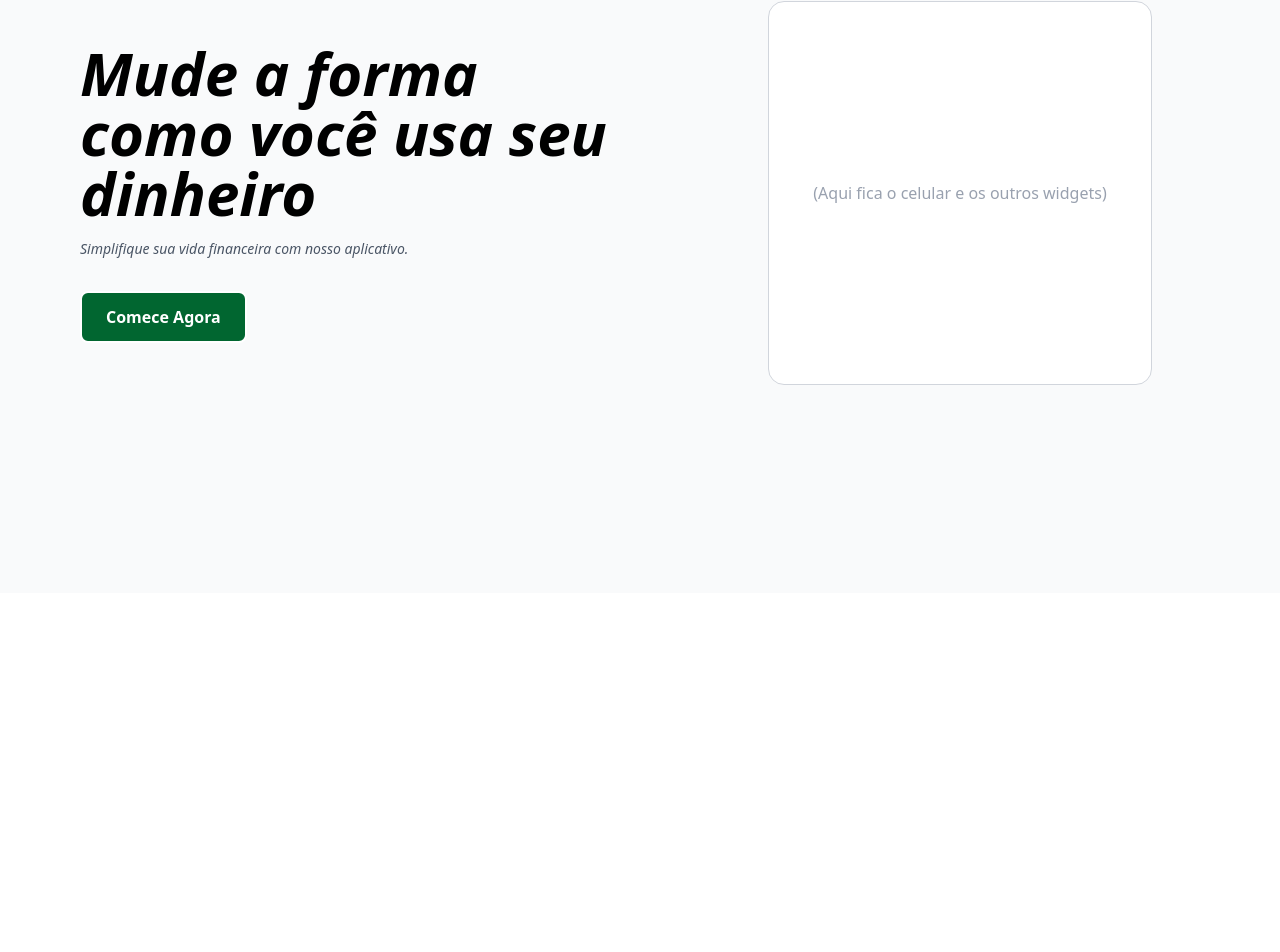
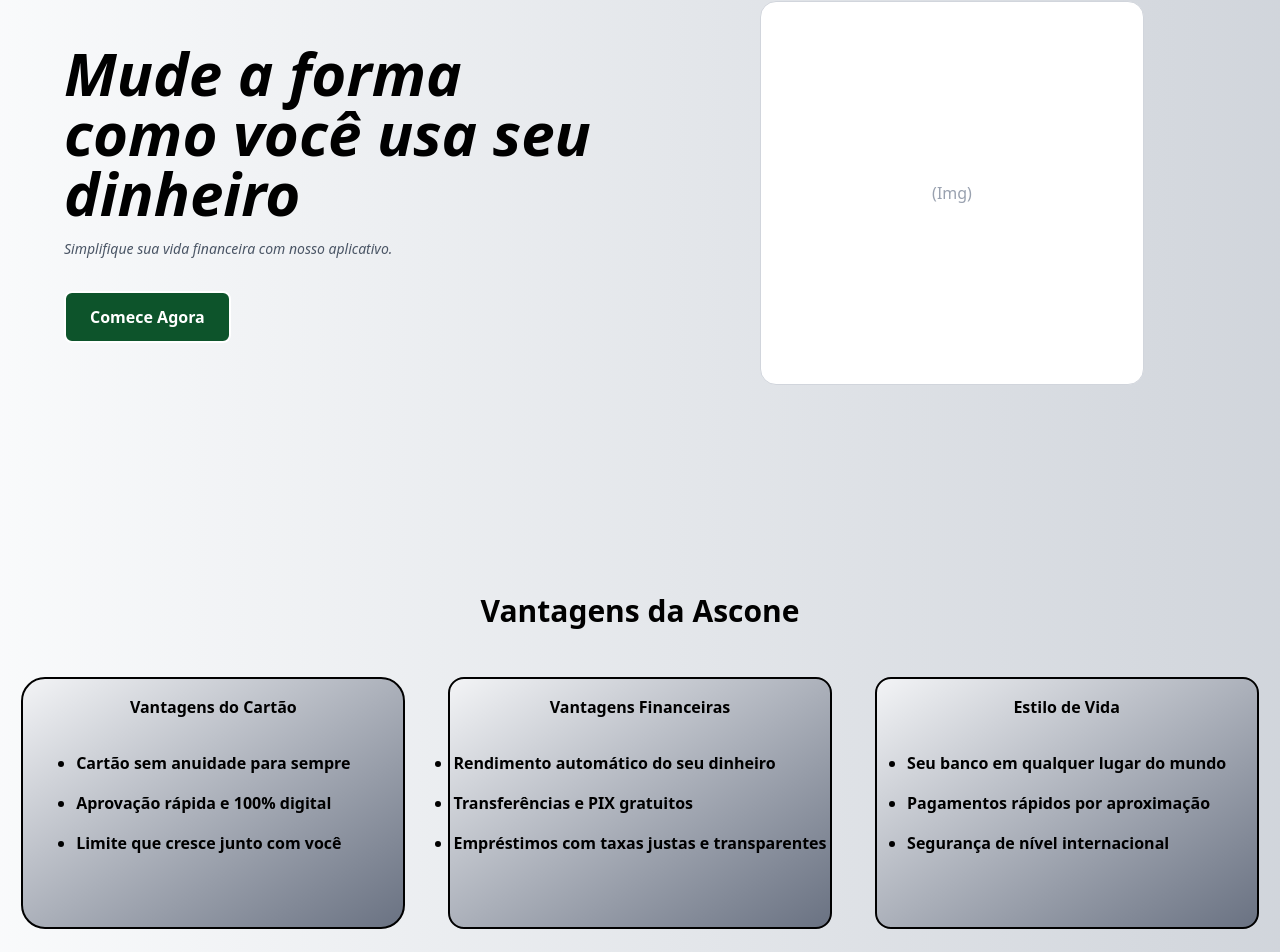
Before and after one commit to Jotaerri17/Ascone, a Next.js app: page / in a window 1280 px wide. Shown: the part 297-1249 px from the top of the page. Before the commit the page ends 890 px from the top, so only its background shows below. Built offline with nearby package versions, Linux system fonts and the light colour scheme.

Commit message:
Update layout and styling for improved UI; change title and enhance header design

```diff
--- a/app/layout.jsx
+++ b/app/layout.jsx
@@ -3,7 +3,7 @@
 
 
 export const metadata = {
-  title: "Create Next App",
+  title: "Clone Ascone",
   description: "Generated by create next app",
 };
 export default function RootLayout({ children }) {
--- a/app/page.jsx
+++ b/app/page.jsx
@@ -9,14 +9,14 @@
 
   return(
     <>
-      <header>
+      <header className='bg-gradient-to-r from-gray-50 to-gray-300'>
 
 
         <nav className=' flex  justify-between items-center py-6 mx-10'>
 
           <h1 className='text-black text-3xl  font-extrabold'>Ascone</h1>
 
-          <div className='flex space-x-44'>
+          <div className='flex space-x-44 '>
             <h1 className=' text-black text-md cursor-pointer font-semibold hover:border-b-1'> Home </h1>
             <h1 className=' text-black text-md cursor-pointer font-semibold hover:border-b-1'> Company </h1>
             <h1 className=' text-black text-md cursor-pointer font-semibold hover:border-b-1'> Help </h1>
@@ -24,25 +24,25 @@
 
           <div className='flex space-x-10 items-center'>
               <h1 className=' text-md cursor-pointer font-semibold'> Login </h1>
-              <h1 className=' text-white text-sm cursor-pointer border-2  bg-green-800 rounded-2xl px-4 py-2 font-semibold '> Sign Up  </h1>
+              <h1 className=' text-white text-sm cursor-pointer border-2 border-green-900 bg-green-900 rounded-2xl px-4 py-2 font-semibold hover:bg-green-700 hover:border-green-700 duration-150'> Sign Up  </h1>
           </div>
 
         </nav>
-      <div className="w-full h-[2px] bg-gray-400"></div>
+      <div className="w-full h-0.5 bg-black ">l</div>
 
 
 
-    <div className="flex flex-col md:flex-row min-h-screen  bg-gray-50 p-8">
+    <div className="flex flex-col md:flex-row min-h-screen bg-gradient-to-r from-gray-50 to-gray-300 p-8">
 
 
-      <div className="flex-1 flex flex-col justify-center p-12  ">
+      <div className="flex-1 flex flex-col justify-center p-8  ">
         <h1 className="text-6xl font-semibold italic">Mude a forma
           como você usa
            seu dinheiro</h1>
         <p className="mt-4 text-sm  text-gray-600 italic">
           Simplifique sua vida financeira com nosso aplicativo.
         </p>
-        <button className="mt-8  cursor-pointer bg-green-800 text-white py-3 px-6 border-2 rounded-lg  font-semibold self-start ">
+        <button className="mt-8  cursor-pointer bg-green-900 text-white py-3 px-6 border-2 rounded-lg  font-semibold self-start  hover:bg-green-700 duration-150">
           Comece Agora
         </button>
       </div>
@@ -51,7 +51,7 @@
       <div className="flex-1 p-4 flex items-center justify-center">
 
         <div className="bg-white border border-gray-300 rounded-2xl w-full max-w-sm h-96 flex items-center justify-center text-gray-400">
-          (Aqui fica o celular e os outros widgets)
+          (Img)
         </div>
       </div>
     </div>
@@ -59,6 +59,50 @@
 
       </header>
 
+      <div className='flex flex-col  bg-gradient-to-r from-gray-50 to-gray-300 h-[400px] w-full'>
+
+        <h1 className='flex  justify-center font-bold text-3xl'>Vantagens da Ascone</h1>
+
+        <div className='flex  justify-around  h-[300px] '>
+
+          <div className='flex flex-col mt-12 w-sm items-center border-2 rounded-3xl  bg-gradient-to-br from-gray-100 to-gray-500'>
+
+
+            <h1 className='font-bold mt-4'>Vantagens do Cartão</h1>
+            <ul className=' list-disc flex flex-col mt-8  font-semibold gap-4'>
+
+              <li>Cartão sem anuidade para sempre</li>
+              <li>Aprovação rápida e 100% digital</li>
+              <li>Limite que cresce junto com você</li>
+            </ul>
+          </div>
+
+
+
+          <div className='flex flex-col mt-12 items-center w-sm  border-2 rounded-2xl  bg-gradient-to-br from-gray-100 to-gray-500'>
+            <h1 className='font-bold mt-4'>Vantagens Financeiras</h1>
+            <ul className=' list-disc flex flex-col mt-8  font-semibold gap-4'>
+              <li>Rendimento automático do seu dinheiro</li>
+              <li>Transferências e PIX gratuitos</li>
+              <li>Empréstimos com taxas justas e transparentes</li>
+            </ul>
+          </div>
+
+
+
+          <div className='flex flex-col mt-12 items-center w-sm border-2 rounded-2xl  bg-gradient-to-br from-gray-100 to-gray-500'>
+            <h1 className='font-bold mt-4'>Estilo de Vida</h1>
+            <ul className=' list-disc flex flex-col mt-8  font-semibold gap-4'>
+              <li>Seu banco em qualquer lugar do mundo</li>
+              <li>Pagamentos rápidos por aproximação</li>
+              <li>Segurança de nível internacional</li>
+            </ul>
+            </div>
+          </div>
+
+
+      </div>
+
     </>
   )
 }
```
